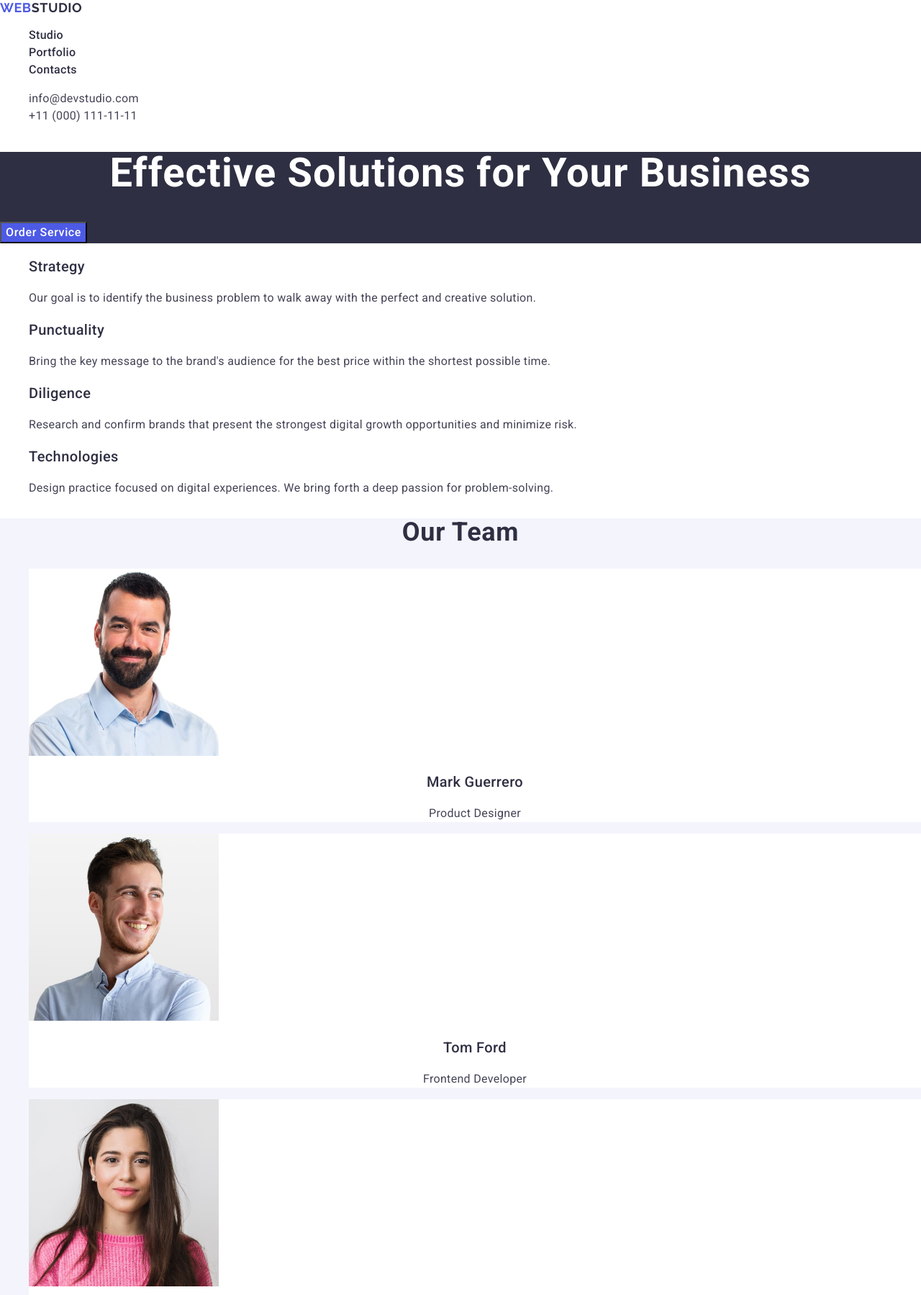
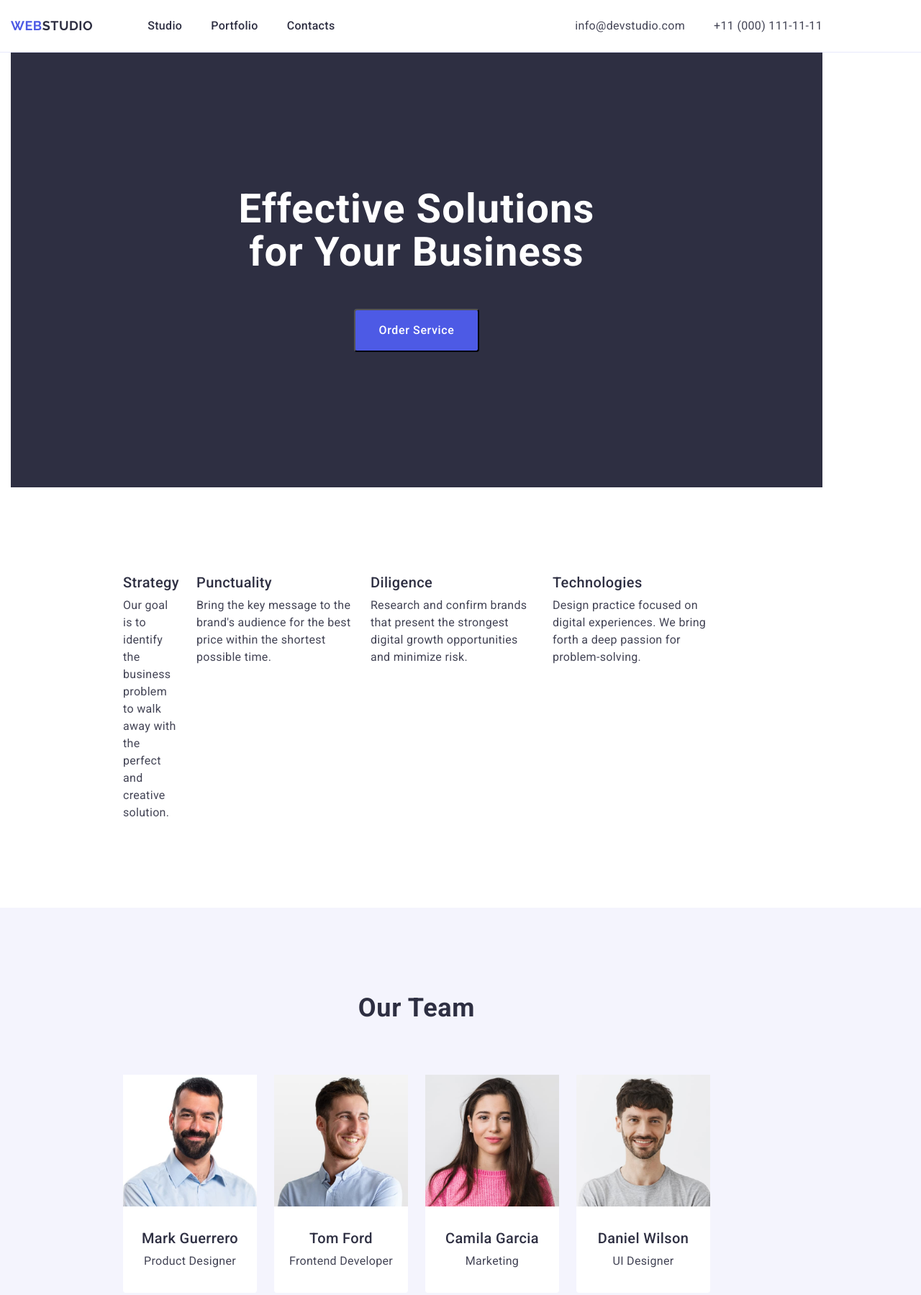
Before and after one commit to Maria-Ponomarenko/goit-markup-hw-03, a plain HTML site: page index.html in a window 1280 px wide. Shown: the top 1799 px of the page at 72% size. Drawn offline with nearby package versions, Linux system fonts and the light colour scheme.

Commit message:
add geometry to css

```diff
--- a/css/styles.css
+++ b/css/styles.css
@@ -4,16 +4,55 @@ body {
     background-color: #fff;
 }
 
+h1, h2, h3, h4, h5, h6, p {
+    margin-top: 0;
+    margin-bottom: 0;
+}
+
+ul,
+ol {
+    list-style: none;
+    margin-top: 0;
+    margin-bottom: 0;
+    padding-left: 0;
+}
+
+img {
+    display: block;
+    max-width: 100%;
+    height: auto;
+}
+
 a {
     text-decoration: none;
 }
 
-ul, ol {
-    list-style: none;
+button {
+    cursor: pointer;
 }
 
-button {
-    cursor: pointer;
+address {
+    font-style: normal;
+}
+
+.container {
+    max-width: 1158px;
+    padding: 0 15px;
+    margin-left: 0 auto;
+}
+
+.header {
+    border-bottom: 1px solid #e7e9fc;
+}
+
+.header-container {
+    display: flex;
+    align-items: center;
+}
+
+.header-navigation {
+    display: flex;
+    align-items: center;
 }
 
 .header-logo {
@@ -24,10 +63,16 @@ button {
     letter-spacing: 0.03em;
     text-transform: uppercase;
     color: #4d5ae5;
+    margin-right: 76px;
 }
 
 .header-logo-part {
     color: #2e2f42;
+}
+
+.header-menu-list {
+    display: flex;
+    gap: 40px;
 }
 
 .header-menu-link {
@@ -36,6 +81,8 @@ button {
     line-height: 1.5;
     letter-spacing: 0.02em;
     color: #2e2f42;
+    padding: 24px 0;
+    display: block;
 }
 
 .header-menu-link:hover,
@@ -44,7 +91,12 @@ button {
 }
 
 .contacts {
-    font-style: normal;
+    margin-left: auto;
+}
+
+.contacts-list {
+    display: flex;
+    gap: 40px;
 }
 
 .contacts-link {
@@ -60,7 +112,9 @@ button {
     color: #404bbf;
 }
 
-.hero {
+.hero-wrap {
+    padding-top: 188px;
+    padding-bottom: 188px;
     background-color: #2e2f42;
 }
 
@@ -71,6 +125,9 @@ button {
     letter-spacing: 0.02em;
     text-align: center;
     color: #fff;
+    margin: 0 auto;
+    margin-bottom: 48px;
+    max-width: 496px;
 }
 
 .hero-button {
@@ -80,11 +137,44 @@ button {
     letter-spacing: 0.04em;
     color: #fff;
     background-color: #4d5ae5;
+    display: block;
+    margin: 0 auto;
+    border-radius: 4px;
+    padding: 16px 32px;
 }
 
 .hero-button:hover,
 .hero-button:focus {
     background: #404bbf;
+}
+
+.section {
+    padding-top: 120px;
+    padding-bottom: 120px;
+}
+
+.visually-hidden {
+    position: absolute;
+    width: 1px;
+    height: 1px;
+    margin: -1px;
+    border: 0;
+    padding: 0;
+    white-space: nowrap;
+    clip-path: inset(100%);
+    clip: rect(0 0 0 0);
+    overflow: hidden;
+}
+
+.advantages-list {
+    display: flex;
+    gap: 24px;
+    padding-right: 156px;
+    padding-left: 156px;
+}
+
+.advantages-list-item {
+    width: calc((100% - 3 * 24px) / 4);
 }
 
 .advantages-subtitle {
@@ -93,6 +183,7 @@ button {
     line-height: 1.2;
     letter-spacing: 0.02em;
     color: #2e2f42;
+    margin-bottom: 8px;
 }
 
 .advantages-text {
@@ -114,10 +205,21 @@ button {
     text-transform: capitalize;
     text-align: center;
     color: #2e2f42;
+    margin-bottom: 72px;
+}
+
+.team-list {
+    display: flex;
+    gap: 24px;
+    padding-right: 156px;
+    padding-left: 156px;
 }
 
 .team-list-item {
-    background-color: #FFFFFF
+    background-color: #FFFFFF;
+    border-radius: 0 0 4px 4px;
+    padding-bottom: 32px;
+    width: calc((100% - 3 * 24px) / 4);
 }
 
 .team-subtitle {
@@ -127,6 +229,8 @@ button {
     letter-spacing: 0.02em;
     text-align: center;
     color: #2e2f42;
+    margin-top: 32px;
+    margin-bottom: 8px;
 }
 
 .team-text {
@@ -145,6 +249,28 @@ button {
     text-transform: capitalize;
     text-align: center;
     color: #2e2f42;
+    margin-bottom: 72px;
+}
+
+.portfolio-list {
+    display: flex;
+    flex-wrap: wrap;
+    column-gap: 24px;
+    row-gap: 48px;
+    padding-right: 156px;
+    padding-left: 156px;
+}
+
+.portfolio-list-item {
+    width: calc((100% - 2 * 24px) / 3);
+}
+
+.portfolio-text-wrap {
+    border-top: none;
+    border-bottom: 1px solid #e7e9fc;
+    border-left: 1px solid #e7e9fc;
+    border-right: 1px solid #e7e9fc;
+    padding: 32px 16px;
 }
 
 .portfolio-subtitle {
@@ -153,6 +279,7 @@ button {
     line-height: 1.2;
     letter-spacing: 0.02em;
     color: #2e2f42;
+    margin-bottom: 8px;
 }
 
 .portfolio-text {
@@ -164,6 +291,12 @@ button {
 
 .footer {
     background-color: #2e2f42;
+}
+
+.footer-wrap {
+    padding-top: 100px;
+    padding-bottom: 100px;
+    padding-left: 156px;
 }
 
 .footer-logo {
@@ -185,4 +318,6 @@ button {
     line-height: 1.5;
     letter-spacing: 0.02em;
     color: #f4f4fd;
+    margin-top: 16px;
+    max-width: 264px;
 }
--- a/index.html
+++ b/index.html
@@ -4,24 +4,25 @@
     <meta charset="UTF-8" />
     <meta name="viewport" content="width=device-width, initial-scale=1.0" />
     <title>WebStudio</title>
-    <link
-      rel="stylesheet"
-      href="https://cdnjs.cloudflare.com/ajax/libs/normalize/8.0.1/normalize.min.css"
-      integrity="sha512-NhSC1YmyruXifcj/KFRWoC561YpHpc5Jtzgvbuzx5VozKpWvQ+4nXhPdFgmx8xqexRcpAglTj9sIBWINXa8x5w=="
-      crossorigin="anonymous"
-      referrerpolicy="no-referrer"
-    />
     <link rel="preconnect" href="https://fonts.googleapis.com" />
     <link rel="preconnect" href="https://fonts.gstatic.com" crossorigin />
     <link
       href="https://fonts.googleapis.com/css2?family=Raleway:wght@700&family=Roboto:wght@400;500;700&display=swap"
       rel="stylesheet"
     />
+    <link
+      rel="stylesheet"
+      href="https://cdnjs.cloudflare.com/ajax/libs/modern-normalize/2.0.0/modern-normalize.min.css"
+      integrity="sha512-4xo8blKMVCiXpTaLzQSLSw3KFOVPWhm/TRtuPVc4WG6kUgjH6J03IBuG7JZPkcWMxJ5huwaBpOpnwYElP/m6wg=="
+      crossorigin="anonymous"
+      referrerpolicy="no-referrer"
+    />
     <link rel="stylesheet" href="./css/styles.css" />
   </head>
 
   <body>
     <header class="header">
+      <div class="container header-container">
         <nav class="header-navigation">
           <a class="header-logo" href="./index.html"
             >Web<span class="header-logo-part">Studio</span></a
@@ -52,22 +53,28 @@
             </li>
           </ul>
         </address>
+      </div>
     </header>
 
     <main>
       <section class="hero">
+        <div class="container">
+          <div class="hero-wrap">
             <h1 class="hero-title">Effective Solutions for Your Business</h1>
             <button class="hero-button" type="button">Order Service</button>
+          </div>
+        </div>
       </section>
 
-      <section class="advantages">
-        <h2 class="advantages-title" hidden>List of our advantages</h2>
+      <section class="advantages section">
+        <div class="container">
+          <h2 class="visually-hidden">List of our advantages</h2>
           <ul class="advantages-list">
             <li class="advantages-list-item">
               <h3 class="advantages-subtitle">Strategy</h3>
               <p class="advantages-text">
-              Our goal is to identify the business problem to walk away with the
-              perfect and creative solution.
+                Our goal is to identify the business problem to walk away with
+                the perfect and creative solution.
               </p>
             </li>
             <li>
@@ -92,9 +99,11 @@
               </p>
             </li>
           </ul>
+        </div>
       </section>
 
-      <section class="team">
+      <section class="team section">
+        <div class="container">
           <h2 class="team-title">Our Team</h2>
           <ul class="team-list">
             <li class="team-list-item">
@@ -142,9 +151,11 @@
               <p class="team-text">UI Designer</p>
             </li>
           </ul>
+        </div>
       </section>
 
-      <section class="portfolio">
+      <section class="portfolio section">
+        <div class="container">
           <h2 class="portfolio-title">Our Portfolio</h2>
           <ul class="portfolio-list">
             <li class="portfolio-list-item">
@@ -155,8 +166,10 @@
                 width="360"
                 height="300"
               />
+              <div class="portfolio-text-wrap">
                 <h3 class="portfolio-subtitle">Banking App</h3>
                 <p class="portfolio-text">App</p>
+              </div>
             </li>
             <li class="portfolio-list-item">
               <img
@@ -166,8 +179,10 @@
                 width="360"
                 height="300"
               />
+              <div class="portfolio-text-wrap">
                 <h3 class="portfolio-subtitle">Cashless Payment</h3>
                 <p class="portfolio-text">Marketing</p>
+              </div>
             </li>
             <li class="portfolio-list-item">
               <img
@@ -177,8 +192,10 @@
                 width="360"
                 height="300"
               />
+              <div class="portfolio-text-wrap">
                 <h3 class="portfolio-subtitle">Meditation App</h3>
                 <p class="portfolio-text">App</p>
+              </div>
             </li>
             <li class="portfolio-list-item">
               <img
@@ -188,8 +205,10 @@
                 width="360"
                 height="300"
               />
+              <div class="portfolio-text-wrap">
                 <h3 class="portfolio-subtitle">Taxi Service</h3>
                 <p class="portfolio-text">Marketing</p>
+              </div>
             </li>
             <li class="portfolio-list-item">
               <img
@@ -199,8 +218,10 @@
                 width="360"
                 height="300"
               />
+              <div class="portfolio-text-wrap">
                 <h3 class="portfolio-subtitle">Screen Illustrations</h3>
                 <p class="portfolio-text">Design</p>
+              </div>
             </li>
             <li class="portfolio-list-item">
               <img
@@ -210,21 +231,28 @@
                 width="360"
                 height="300"
               />
+              <div class="portfolio-text-wrap">
                 <h3 class="portfolio-subtitle">Online Courses</h3>
                 <p class="portfolio-text">Marketing</p>
+              </div>
             </li>
           </ul>
+        </div>
       </section>
     </main>
 
     <footer class="footer">
+      <div class="container">
+        <div class="footer-wrap">
           <a class="footer-logo" href="./index.html"
             >Web<span class="footer-logo-part">Studio</span></a
           >
           <p class="footer-text">
-        Increase the flow of customers and sales for your business with digital
-        marketing & growth solutions.
+            Increase the flow of customers and sales for your business with
+            digital marketing & growth solutions.
           </p>
+        </div>
+      </div>
     </footer>
   </body>
 </html>
```
Lines whose indentation alone changed are shown as unchanged.
